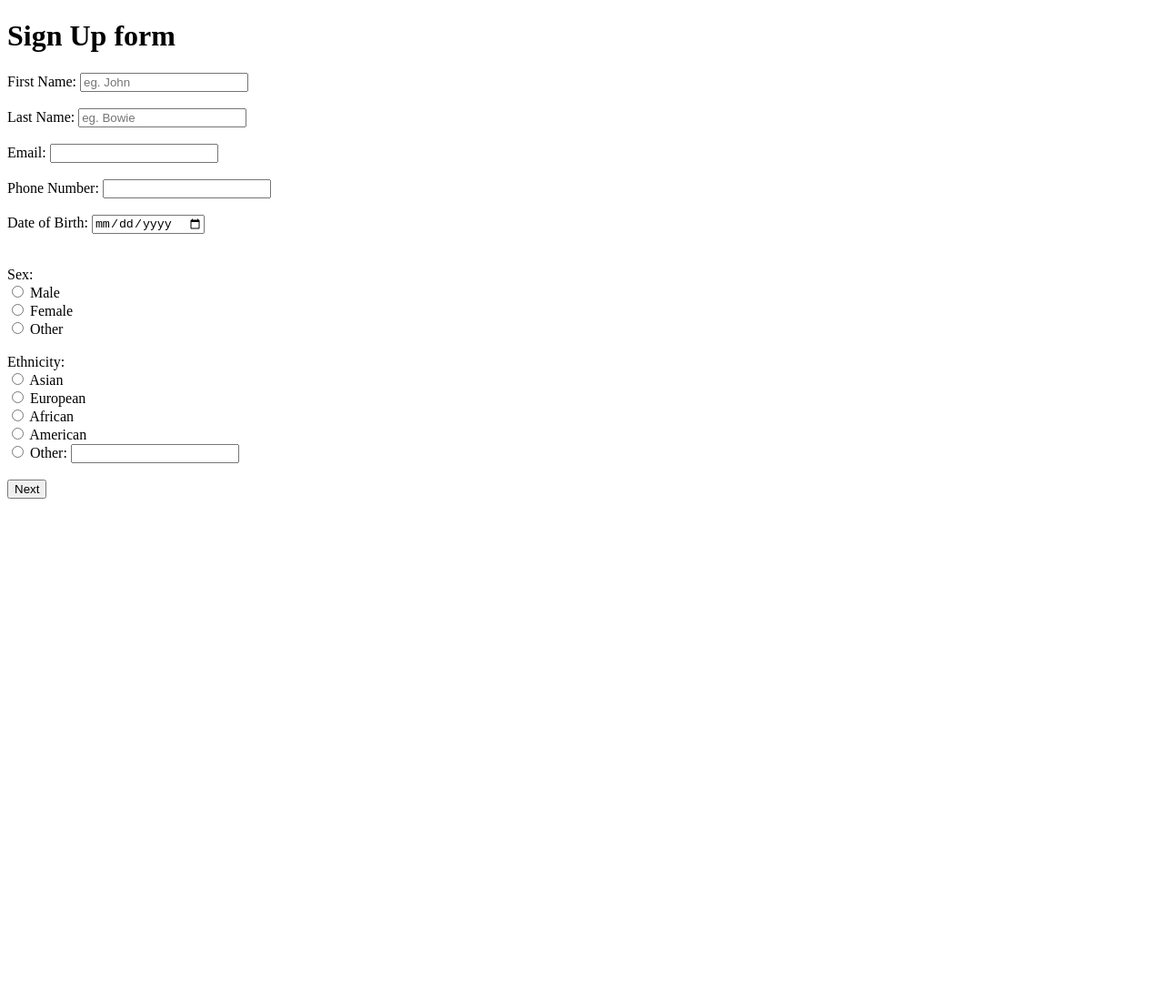
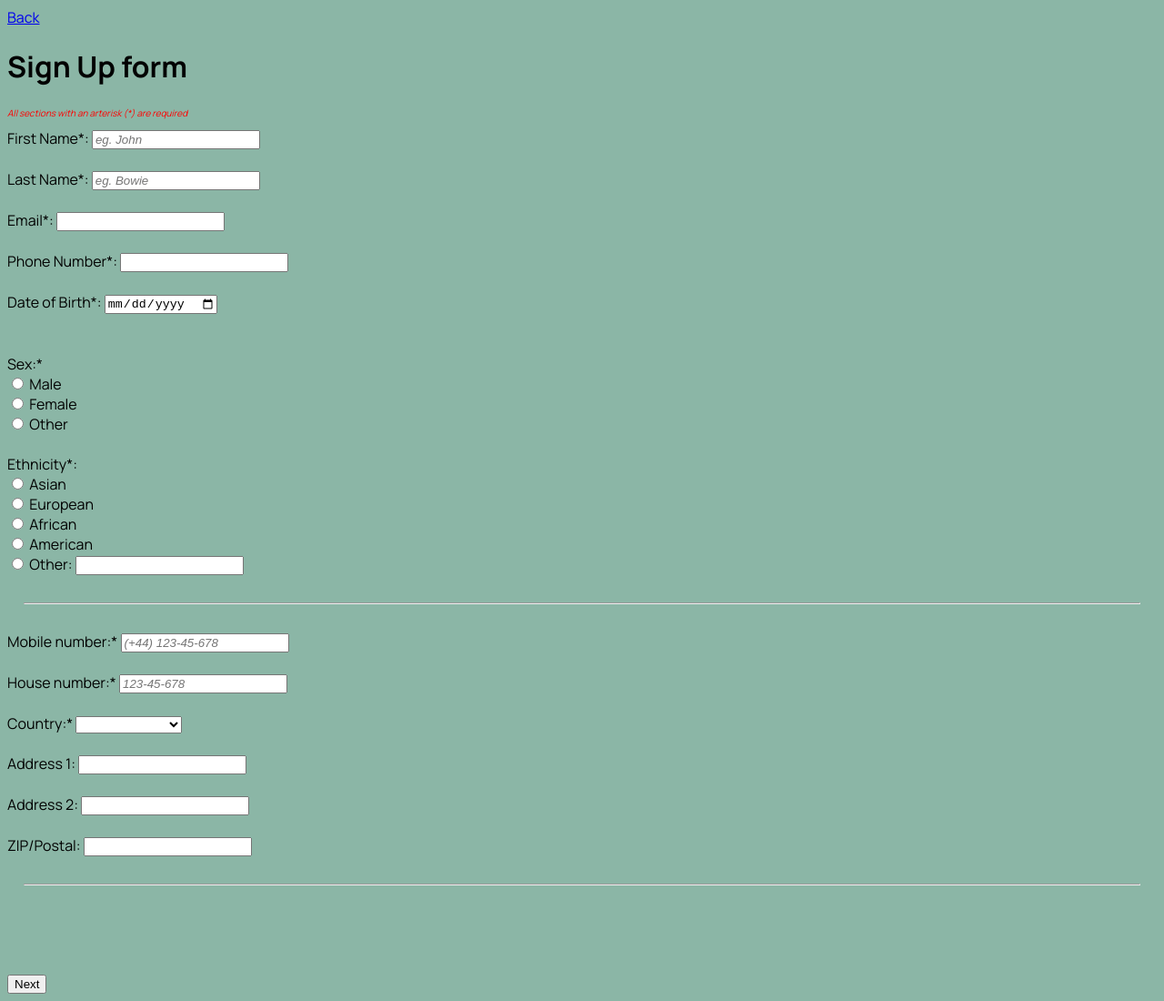
Before and after one commit to oriyash/webdev-coursework-2, a website: page public/Signnup.html in a window 1280 px wide. Shown: the whole page at 91% size. Before the commit the page ends 800 px from the top, so only its background shows below. Drawn offline with Linux system fonts and the light colour scheme.

Commit message:
Azeem's changes/ Signup.html, style.css

```diff
--- a/public/Signnup.html
+++ b/public/Signnup.html
@@ -1,31 +1,42 @@
 <!DOCTYPE html>
 <html>
 <head>
+    <link rel="stylesheet" href="css/style.css">
     <title>Sign Up form</title>
 </head>
 <body>
 
+    <a href="index.html">Back</a>
+
     <h1>Sign Up form</h1>
 
+    <p id="requiredarterisk">All sections with an arterisk (*) are required</p>
+
     <form>
-        <label for="username">First Name:</label>
+        <label for="username">First Name*:</label>
         <input type="text" id="username" placeholder="eg. John" required>
+
         <br><br>
-        <label for="username">Last Name:</label>
+        <label for="username">Last Name*:</label>
         <input type="text" id="username" placeholder="eg. Bowie" required>
+
         <br><br>
-        <label for="email">Email:</label>
+        <label for="email">Email*:</label>
         <input type="email" id="email" required>
+
         <br><br>
-        <label for="username">Phone Number:</label>
+        <label for="phonenumber">Phone Number*:</label>
         <input type="text" id="username" required>
+
         <br><br>
          <form action="/action_page.php">
-            <label for="birthday">Date of Birth:</label>
-            <input type="date" id="DOB" name="birthday">
+            <label for="birthday">Date of Birth*:</label>
+            <input type="date" id="DOB" name="birthday" required>
           </form>
           <br><br>
-          <label for="Gender">Sex:</label>
+
+          <label for="Gender">Sex:*</label>
+
           <br>
           <input type="radio" id="male" name="gender" value="male">
   <label for="male">Male</label><br>
@@ -33,9 +44,12 @@
   <label for="female">Female</label><br>
   <input type="radio" id="sex" name="gender" value="other">
   <label for="other">Other</label>
-        <br><br>
-        <label for="Ethnicity">Ethnicity:</label>
+
+  <br><br>
+        <label for="Ethnicity">Ethnicity*:</label>
+
         <br>
+
         <input type="radio" id="male" name="ethnicity" value="male">
 <label for="male">Asian</label><br>
 <input type="radio" id="ethnicity" name="ethnicity" value="ethnicity">
@@ -46,8 +60,81 @@
 <label for="ethnicity">American</label><br>
 <input type="radio" id="other" name="ethnicity" value="other">
 <label for="ethnicity">Other: <label for="Other"><input type="Other" name="ethnicity" id="ethnicity"></label></label>
-      <br><br>
-        <input type="submit" value="Next">
+
+<br><br>
+
+<hr style="width: 97%;">
+
+<br>
+
+
+
+<form action="/action_page.php">
+    <label for="Mobile number">Mobile number:*</label>
+    <input type="tel" id="phone" name="phone" placeholder="(+44) 123-45-678" pattern="[0-9]{3}-[0-9]{2}-[0-9]{3}" required><br><br>
+  </form>
+
+
+  <form action="/action_page.php">
+    <label for="House number">House number:*</label>
+    <input type="tel" id="phone" name="phone" placeholder="123-45-678" pattern="[0-9]{3}-[0-9]{2}-[0-9]{3}" required><br><br>
+  </form>
+
+  <label class="field">
+    <span class="field__label" for="country">Country:*</span>
+    <select class="field__input" id="country" required>
+      <option value=""></option>
+      <option value="unitedkingdom">United Kingdom</option>
+    </select>
+  </label>
+
+  <br><br>
+
+    <label class="field">
+      <span class="field__label" for="address">Address 1:</span>
+      <input class="field__input" type="text" id="address" />
+    </label>
+<br><br>
+
+    <label class="field">
+        <span class="field__label" for="address">Address 2:</span>
+        <input class="field__input" type="text" id="address"/>
+      </label>
+
+    <br><br>
+
+
+
+    <div class="fields fields--3">
+      <label class="field">
+        <span class="field__label" for="zipcode">ZIP/Postal:</span>
+        <input class="field__input" type="text" pattern="[0-9]{5}" id="zipcode" />
+      </label>
+<br><br>
+
+      <hr style="width: 97%;">
+
+
+
+
+    <br><br>
+
+
+
+    </div>
+    </div>
+
+
+
+<br>
+<br>
+
+
+
+<form action="/action_page.php" method="get">
+    <button type="submit" formaction="index.html">Next</button>
+</form>
+
 
 
     </form>
--- a/public/css/style.css
+++ b/public/css/style.css
@@ -84,3 +84,13 @@ footer {
     margin: 0;
     text-align: justify;
 }
+
+#requiredarterisk {
+   color: red;
+   font-size: x-small;
+   font-style: italic;
+}
+
+::placeholder {
+    font-style: italic;
+}
```
Also changed, not shown: public/index.html (+1 -1 lines).
